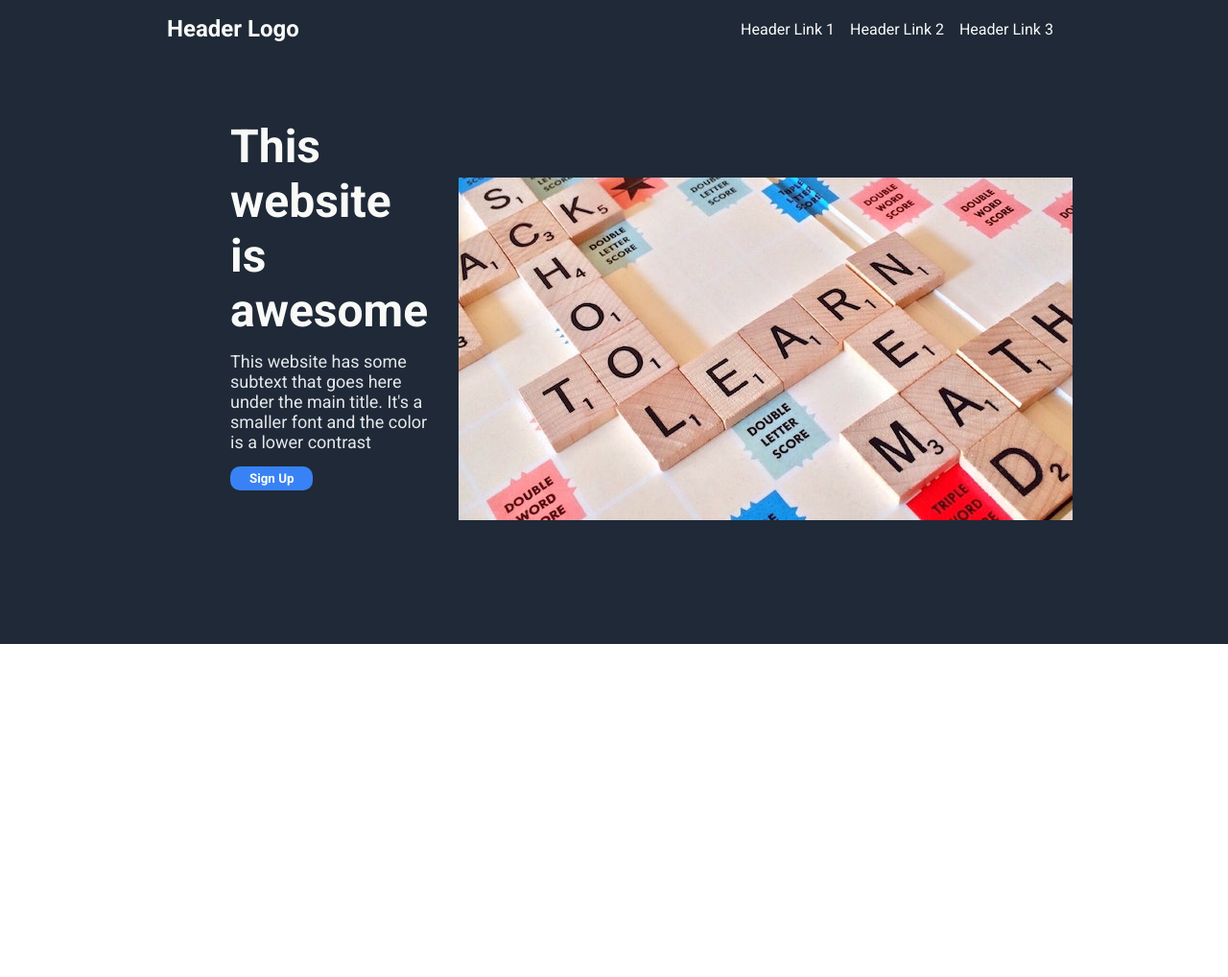
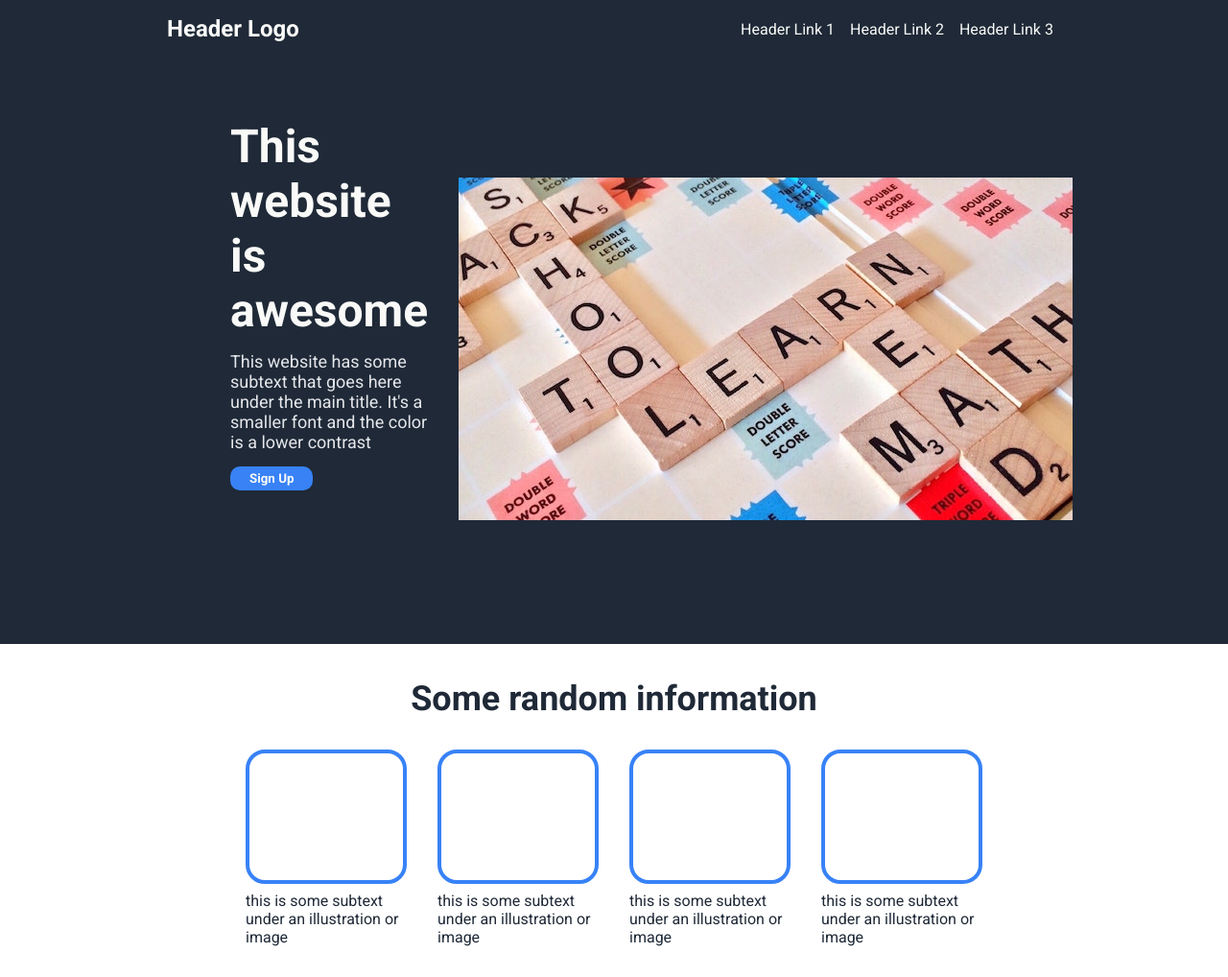
Before and after one commit to Ioan93Andrei/Odin_Landing_Page, a plain HTML site: page index.html in a window 1280 px wide. Shown: the whole page at 96% size. Before the commit the page ends 800 px from the top, so only its background shows below. Drawn offline with Linux system fonts and the light colour scheme.

Commit message:
the white part is also done

```diff
--- a/index.html
+++ b/index.html
@@ -20,12 +20,12 @@
         </ul>
     </header>
 
-        <!-- Header ends here. -->
+    <!-- Header ends here. -->
 
-        <!-- Main Section starts here. -->
+    <!-- Hero Section starts here. -->
 
     <main id="main-section">
-        <div id="card">
+        <div id="text-part">
             <h1>This website is awesome</h1>
             <p>This website has some subtext that goes here under the main title. It's a smaller font and the color is a lower contrast</p>
             <button type="submit">Sign Up</button>
@@ -35,5 +35,30 @@
         </div>
     </main>
 
+    <!-- Hero Section ends here. -->
+
+    <h2 class="main-text">Some random information</h2>
+
+    <div id="main-card-container">
+        <div class="card">
+            <div class="card-picture"></div>
+            <p>this is some subtext under an illustration or image</p>
+        </div>
+        <div class="card">
+            <div class="card-picture"></div>
+            <p>this is some subtext under an illustration or image</p>
+        </div>
+        <div class="card">
+            <div class="card-picture"></div>
+            <p>this is some subtext under an illustration or image</p>
+        </div>
+        <div class="card">
+            <div class="card-picture"></div>
+            <p>this is some subtext under an illustration or image</p>
+        </div>
+    </div>
+
+    <!-- Cards Section starts here. -->
+
 </body>
 </html>
--- a/styles/style.css
+++ b/styles/style.css
@@ -48,7 +48,7 @@
     gap: 2em;
 }
 
-#card {
+#text-part {
     display: flex;
     flex-direction: column;
     align-items: flex-start;
@@ -58,18 +58,18 @@
     gap: 0.3em;
 }
 
-#card p {
+#text-part p {
     font-size: 18px;
     color: #E5E7EB;
 }
 
-#card h1 {
+#text-part h1 {
     font-size: 48px;
     font-weight: 900;
     color: #F9FAF8;
 }
 
-#card button {
+#text-part button {
     background-color: #3882F6;
     color:#F9FAF8;
     padding: 5px 20px;
@@ -77,3 +77,33 @@
     border: none;
     font-weight: bold;
 }
+
+/* This is for the cards section. */
+
+.main-text {
+    text-align: center;
+    color:#1F2937;
+    font-size: 36px;
+    font-weight: 900;
+    padding-top: 1em;
+}
+
+#main-card-container {
+    display: flex;
+    gap: 2em;
+    justify-content: center;
+    padding: 2em 5em;
+}
+
+#main-card-container .card-picture {
+    border: 4px solid #3882F6;
+    border-radius: 20px;
+    height: 100px;
+    padding: 1em 5em;
+}
+
+#main-card-container p {
+    width: 10em;
+    color: #1F2937;
+    padding-top: 0.5em;
+}
```
